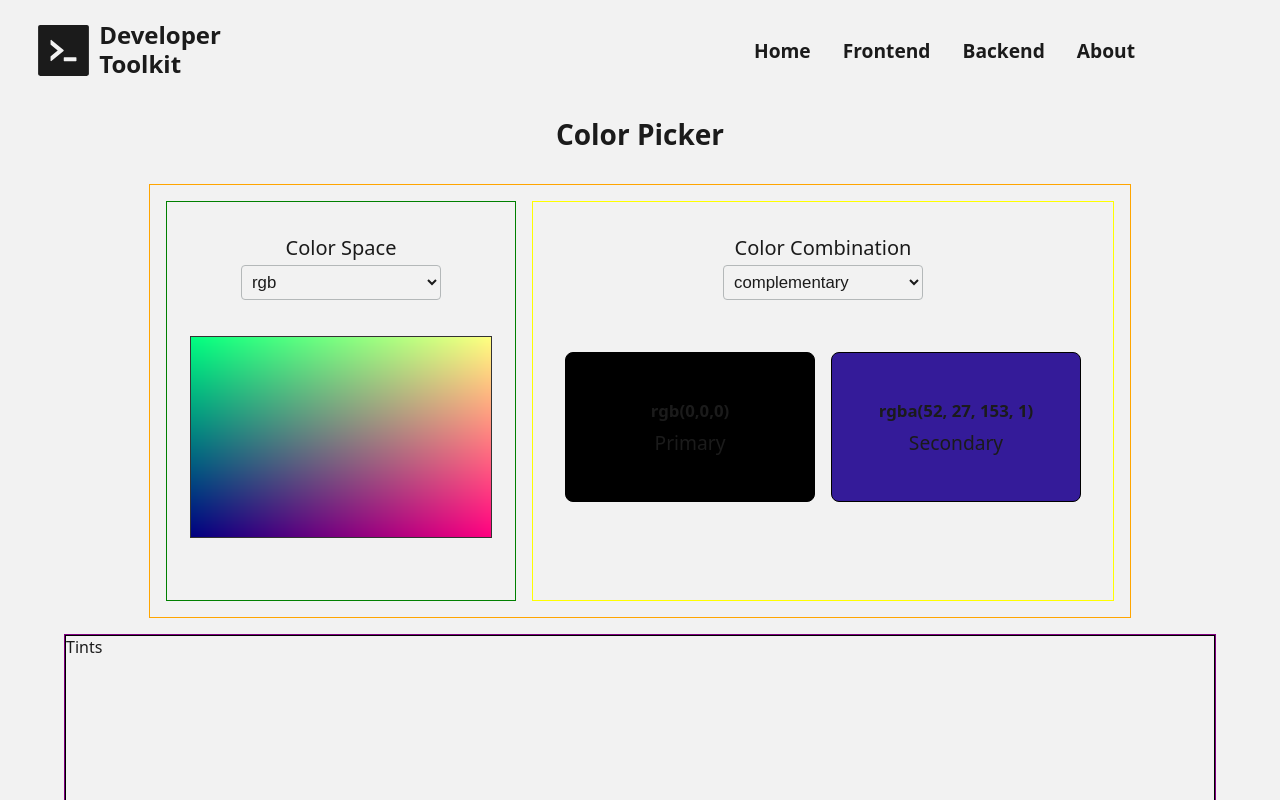
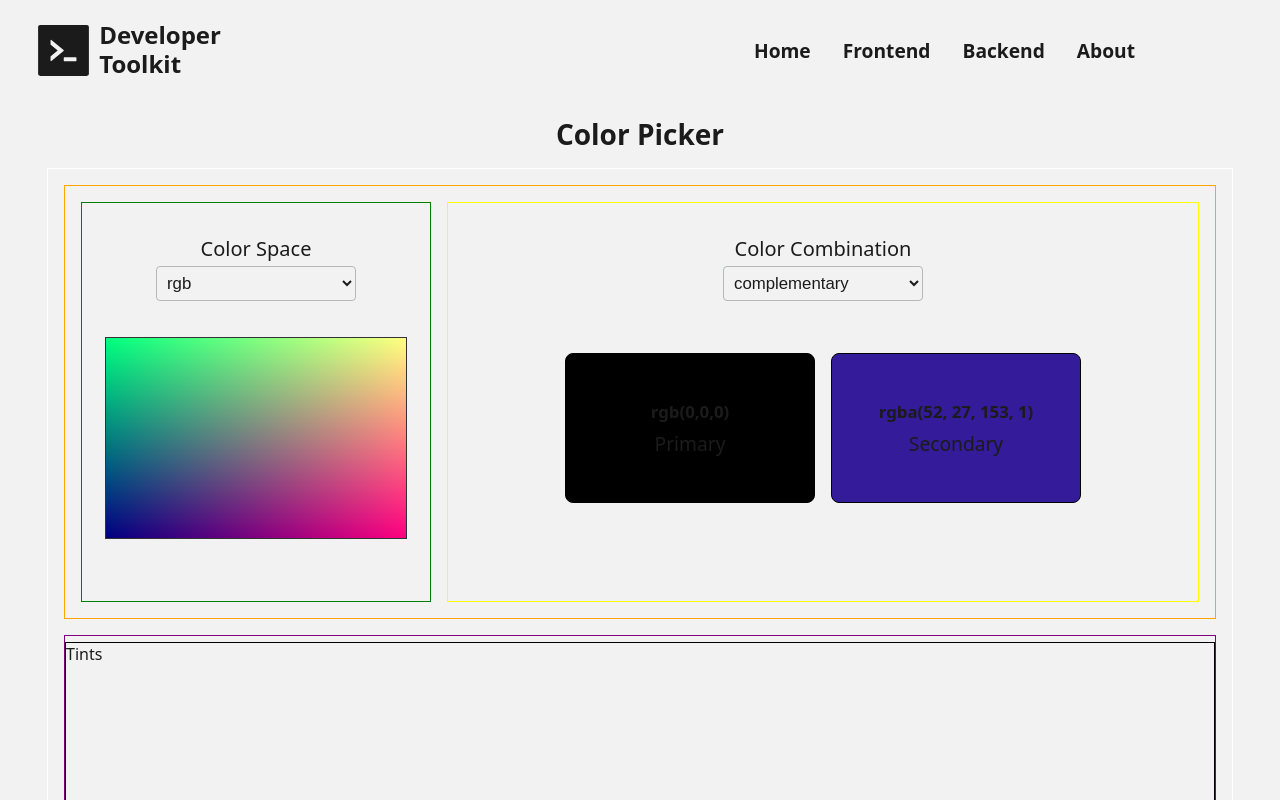
Before and after one commit to kolby-k/dev-toolkit-v2, a React (Vite) app in the folder app/: page /tools/color-picker in a window 1280 px wide. Shown: the top 800 px of the page. Built offline with nearby package versions, Linux system fonts and the light colour scheme.

Commit message:
- seperate css into colorpicker.module from inline styles - seperate logic from color harmony ui into utils files for better seperation

```diff
--- a/app/src/components/ColorHarmony.tsx
+++ b/app/src/components/ColorHarmony.tsx
@@ -1,6 +1,8 @@
 import { useEffect, useState } from "react";
 import ColorPalleteCard from "./ColorPalleteCard";
 import type { ColorPickerData } from "../routes/tools/ColorPicker";
+import styles from "../styles/ColorPicker.module.css";
+import { getMonochromaticColor } from "../utils/colorCombinations";
 
 export interface ColorHarmonyProps {
   colorList: ColorPickerData[];
@@ -44,57 +46,21 @@ function ColorHarmony({ colorList, setColorList }: ColorHarmonyProps) {
     }
   }, [colorCombo, currentPrimaryColor, setColorList]);
 
+  // Skeleton Loader: On first mount only primary color exists
+  // so generate color harmony, based on color combination
   if (currentPrimaryColor && colorList.length === 1) {
     const newColors = deriveColorCombinations(colorCombo, currentPrimaryColor);
     colorList.push(...newColors);
-    return (
-      <span
-        style={{
-          position: "absolute",
-          height: "100%",
-          width: "100%",
-          minWidth: "100%",
-          background: "var(--bg-secondary)",
-          inset: 0,
-        }}
-      />
-    );
+    return <span className={styles.colorHarmonySkeleton} />;
   }
+
   return (
-    <div
-      style={{
-        display: "flex",
-        flexDirection: "column",
-        gap: "1rem",
-        alignItems: "center",
-        padding: "1rem",
-      }}
-    >
-      <div
-        style={{
-          display: "flex",
-          flexDirection: "column",
-          justifyContent: "center",
-          alignItems: "center",
-          width: "100%",
-          fontSize: "1.25rem",
-          fontWeight: 500,
-          margin: "1rem",
-        }}
-      >
+    <div className={styles.colorHarmonyContainer}>
+      <div className={styles.colorComboContainer}>
         Color Combination
         <select
           id="color-space-choice"
-          style={{
-            width: 200,
-            backgroundColor: "var(--input)",
-            color: "var(--text)",
-            padding: "6px",
-            border: "1px solid var(--border)",
-            borderRadius: 4,
-            fontSize: "1.05rem",
-            margin: 4,
-          }}
+          className={styles.colorComboDropdown}
           value={colorCombo ?? ""}
           onChange={(e) =>
             setColorCombo(e.target.value as ColorCombinationTypes)
@@ -108,19 +74,7 @@ function ColorHarmony({ colorList, setColorList }: ColorHarmonyProps) {
         </select>
       </div>
 
-      <div
-        style={{
-          display: "flex",
-          flexWrap: "wrap",
-          gap: "1rem",
-          justifyContent: "center",
-          alignItems: "center",
-          width: "100%",
-          fontSize: "1.25rem",
-          fontWeight: 500,
-          margin: "1rem",
-        }}
-      >
+      <div className={styles.colorPalleteCardWrapper}>
         {colorList &&
           colorList.map((c, idx) => (
             <ColorPalleteCard
@@ -184,106 +138,3 @@ function deriveColorCombinations(
 
   return colorList;
 }
-
-// Monochormatic colors share the same hue, but vary in lightness; with subtle shifts in chroma/saturation.
-function getMonochromaticColor(primaryColor: string): ColorPickerData | null {
-  const isRGB = primaryColor.startsWith("rgb");
-  const isOKLCH = primaryColor.startsWith("oklch");
-  const isHSL = primaryColor.startsWith("hsl");
-
-  let secondary = null;
-
-  // shift all rgb values by a similiar scalar; adjust more if near extremes.
-  if (isRGB) {
-    const rgb = primaryColor.match(/(\d+){1,3}/g);
-    if (!rgb) return null;
-
-    const minVal = rgb.reduce(
-      (acc, cur) => (parseInt(cur) <= acc ? parseInt(cur) : acc),
-      parseInt(rgb[0])
-    );
-    const maxVal = rgb.reduce(
-      (acc, cur) => (parseInt(cur) >= acc ? parseInt(cur) : acc),
-      parseInt(rgb[0])
-    );
-    const isNearExtremes = maxVal > 200 || minVal < 50;
-
-    console.log("near extremes? ", isNearExtremes, rgb);
-
-    const lightnessScaleFactor = isNearExtremes ? 0.5 : 0.7;
-    const [r, g, b] = rgb.map((v) => {
-      const currentVal = parseInt(v);
-      const newVal = currentVal * lightnessScaleFactor;
-      return Math.round(clamp255(newVal));
-    });
-
-    const newColor = `rgb(${r},${g},${b})`;
-
-    secondary = { color: newColor, label: "Secondary" };
-  }
-
-  // example input: hsl(260 57% 43%)
-  // example output: ["51","215","212"]
-  if (isHSL) {
-    const hsl = primaryColor.match(/(\d+){1,3}/g);
-    if (!hsl) return null;
-
-    const [h, s, l] = hsl.map((v, idx) => {
-      const currentVal = parseInt(v);
-      let newVal;
-      // adjust hue
-      if (idx === 0) {
-        newVal = currentVal;
-        //newVal = currentVal >= 180 ? currentVal - 60 : currentVal + 60;
-      }
-
-      // adjust saturation
-      if (idx === 1) {
-        newVal = currentVal;
-      }
-
-      // adjust lightness
-      if (idx === 2) {
-        newVal = p(Math.min(100, Math.max(0, currentVal * 0.7)), 0);
-      }
-      return newVal;
-    });
-
-    const newColor = `hsl(${h} ${s}% ${l}%)`;
-
-    secondary = { color: newColor, label: "Secondary" };
-  }
-
-  // adjust oklch lightness by 10%; chroma by 0.05; hue reamins constant
-  if (isOKLCH) {
-    const lch = primaryColor.match(/(\d+.\d+){1,3}/g);
-    if (!lch) return null;
-
-    const [l, c, h] = lch.map((v, idx) => {
-      const currentVal = parseFloat(v);
-      let newVal = currentVal;
-      // adjust lightness; main variable to change in monochormatic
-      if (idx === 0) {
-        newVal = currentVal > 0.5 ? currentVal - 0.1 : currentVal + 0.1;
-      }
-      // adjust chroma gently; avoid extreme saturations
-      if (idx === 1) {
-        newVal = currentVal > 0.25 ? currentVal - 0.05 : currentVal + 0.05;
-      }
-      // adjust hue; not required for monochoromatic
-      if (idx === 2) {
-        newVal = currentVal;
-      }
-      return parseFloat(newVal.toFixed(2));
-    });
-    secondary = { color: `oklch(${l} ${c} ${h})`, label: "Secondary" };
-  }
-
-  return secondary;
-}
-
-function clamp255(value: number) {
-  return Math.min(255, Math.max(0, Math.round(value)));
-}
-
-const p = (x: number, d = 4) => Number(x.toFixed(d));
--- a/app/src/components/ColorPickerSelector.tsx
+++ b/app/src/components/ColorPickerSelector.tsx
@@ -1,4 +1,5 @@
 import { useRef, useEffect, useState } from "react";
+import { p } from "../utils/formatters";
 
 export type ColorSpaceType = "rgb" | "hsl" | "oklch";
 export interface ColorPickerSelectorProps {
@@ -117,7 +118,6 @@ function formatColorSpace(
   }
   // oklch
   const [L, C, h] = rgbToOklch(r, g, b);
-  const p = (x: number, d = 4) => Number(x.toFixed(d));
   return `oklch(${p(L, 2)} ${p(C, 2)} ${p(h, 2)})`;
 }
 // ---------- Component ----------
--- a/app/src/routes/tools/ColorPicker.tsx
+++ b/app/src/routes/tools/ColorPicker.tsx
@@ -14,6 +14,9 @@ function ColorPicker() {
   ]);
 
   const handleNewPrimary = (newColor: string) => {
+    const currentPrimary = data.find((c) => c.label === "Primary");
+    if (newColor === currentPrimary?.color) return;
+
     const newData = [{ color: newColor, label: "Primary" }];
     setData(newData);
   };
--- a/app/src/styles/ColorPicker.module.css
+++ b/app/src/styles/ColorPicker.module.css
@@ -9,14 +9,19 @@
   display: grid;
   gap: 1rem;
   padding: 1rem;
+
+  grid-template-columns: 1fr;
+  grid-template-rows: 1fr 1fr;
+
+  border: 1px solid white;
 }
 
 .trow {
   display: flex;
-  flex: 1;
-  justify-content: space-evenly;
+  justify-content: center;
   flex-wrap: wrap;
   max-width: 1250px;
+  width: 100%;
 
   margin: auto;
   padding: 1rem;
@@ -36,6 +41,9 @@
   border: 1px solid green;
 }
 .trow2 {
+  display: flex;
+  flex: 1;
+
   height: 50vh;
   max-width: 60svw;
   min-width: 300px;
@@ -62,6 +70,84 @@
   border: 1px solid black;
 }
 
+/* Color Harmony */
+
+.colorHarmonySkeleton {
+  position: absolute;
+  inset: 0;
+  width: 100%;
+
+  animation: 2s linear infinite BackgroundSkeleton;
+}
+
+.colorComboContainer {
+  display: flex;
+  flex-direction: column;
+  justify-content: center;
+  align-items: center;
+
+  width: 100%;
+  font-size: 1.25rem;
+  font-weight: 500;
+
+  margin: 1rem;
+}
+
+.colorComboDropdown {
+  width: 200px;
+  background-color: var(--input);
+  color: var(--text);
+  border: 1px solid var(--border);
+  border-radius: 4px;
+
+  font-size: 1.05rem;
+
+  margin: 4px;
+  padding: 6px;
+}
+
+.colorPalleteCardWrapper {
+  display: flex;
+  flex-wrap: wrap;
+  gap: 1rem;
+  align-items: center;
+  justify-content: center;
+
+  width: 100%;
+
+  font-size: 1.25rem;
+  font-weight: 500;
+  margin: 1rem;
+}
+
+.colorHarmonyContainer {
+  display: flex;
+  flex: 1;
+  flex-direction: column;
+  align-items: center;
+
+  gap: 1rem;
+  padding: 1rem;
+}
+
+@keyframes BackgroundSkeleton {
+  0% {
+    background-color: var(--bg);
+  }
+  25% {
+    background-color: var(--bg-secondary);
+  }
+  50% {
+    background-color: var(--bg-muted);
+  }
+  75% {
+    background-color: var(--bg-secondary);
+  }
+  100% {
+    background-color: var(--bg);
+  }
+}
+
 /*
 @media (min-width: 780px) {
   .trow {
--- /dev/null
+++ b/app/src/utils/clamp.tsx
@@ -0,0 +1,3 @@
+export function clamp255(value: number) {
+  return Math.min(255, Math.max(0, Math.round(value)));
+}
--- /dev/null
+++ b/app/src/utils/colorCombinations.tsx
@@ -0,0 +1,102 @@
+import type { ColorPickerData } from "../routes/tools/ColorPicker";
+import { clamp255 } from "./clamp";
+import { p } from "./formatters";
+
+// Monochormatic colors share the same hue, but vary in lightness; with subtle shifts in chroma/saturation.
+export function getMonochromaticColor(
+  primaryColor: string
+): ColorPickerData | null {
+  const isRGB = primaryColor.startsWith("rgb");
+  const isOKLCH = primaryColor.startsWith("oklch");
+  const isHSL = primaryColor.startsWith("hsl");
+
+  let secondary = null;
+
+  // shift all rgb values by a similiar scalar; adjust more if near extremes.
+  if (isRGB) {
+    const rgb = primaryColor.match(/(\d+){1,3}/g);
+    if (!rgb) return null;
+
+    const minVal = rgb.reduce(
+      (acc, cur) => (parseInt(cur) <= acc ? parseInt(cur) : acc),
+      parseInt(rgb[0])
+    );
+    const maxVal = rgb.reduce(
+      (acc, cur) => (parseInt(cur) >= acc ? parseInt(cur) : acc),
+      parseInt(rgb[0])
+    );
+    const isNearExtremes = maxVal > 200 || minVal < 50;
+
+    console.log("near extremes? ", isNearExtremes, rgb);
+
+    const lightnessScaleFactor = isNearExtremes ? 0.5 : 0.7;
+    const [r, g, b] = rgb.map((v) => {
+      const currentVal = parseInt(v);
+      const newVal = currentVal * lightnessScaleFactor;
+      return Math.round(clamp255(newVal));
+    });
+
+    const newColor = `rgb(${r},${g},${b})`;
+
+    secondary = { color: newColor, label: "Secondary" };
+  }
+
+  // example input: hsl(260 57% 43%)
+  // example output: ["51","215","212"]
+  if (isHSL) {
+    const hsl = primaryColor.match(/(\d+){1,3}/g);
+    if (!hsl) return null;
+
+    const [h, s, l] = hsl.map((v, idx) => {
+      const currentVal = parseInt(v);
+      let newVal;
+      // adjust hue
+      if (idx === 0) {
+        newVal = currentVal;
+        //newVal = currentVal >= 180 ? currentVal - 60 : currentVal + 60;
+      }
+
+      // adjust saturation
+      if (idx === 1) {
+        newVal = currentVal;
+      }
+
+      // adjust lightness
+      if (idx === 2) {
+        newVal = p(Math.min(100, Math.max(0, currentVal * 0.7)), 0);
+      }
+      return newVal;
+    });
+
+    const newColor = `hsl(${h} ${s}% ${l}%)`;
+
+    secondary = { color: newColor, label: "Secondary" };
+  }
+
+  // adjust oklch lightness by 10%; chroma by 0.05; hue reamins constant
+  if (isOKLCH) {
+    const lch = primaryColor.match(/(\d+.\d+){1,3}/g);
+    if (!lch) return null;
+
+    const [l, c, h] = lch.map((v, idx) => {
+      const currentVal = parseFloat(v);
+      let newVal = currentVal;
+      // adjust lightness; main variable to change in monochormatic
+      if (idx === 0) {
+        newVal = currentVal > 0.5 ? currentVal - 0.1 : currentVal + 0.1;
+      }
+      // adjust chroma gently; avoid extreme saturations
+      if (idx === 1) {
+        newVal = currentVal > 0.25 ? currentVal - 0.05 : currentVal + 0.05;
+      }
+      // adjust hue; not required for monochoromatic
+      if (idx === 2) {
+        newVal = currentVal;
+      }
+      return parseFloat(newVal.toFixed(2));
+    });
+    secondary = { color: `oklch(${l} ${c} ${h})`, label: "Secondary" };
+  }
+
+  return secondary;
+}
--- /dev/null
+++ b/app/src/utils/formatters.tsx
@@ -0,0 +1,3 @@
+export function p(x: number, d = 4) {
+  Number(x.toFixed(d));
+}
```
